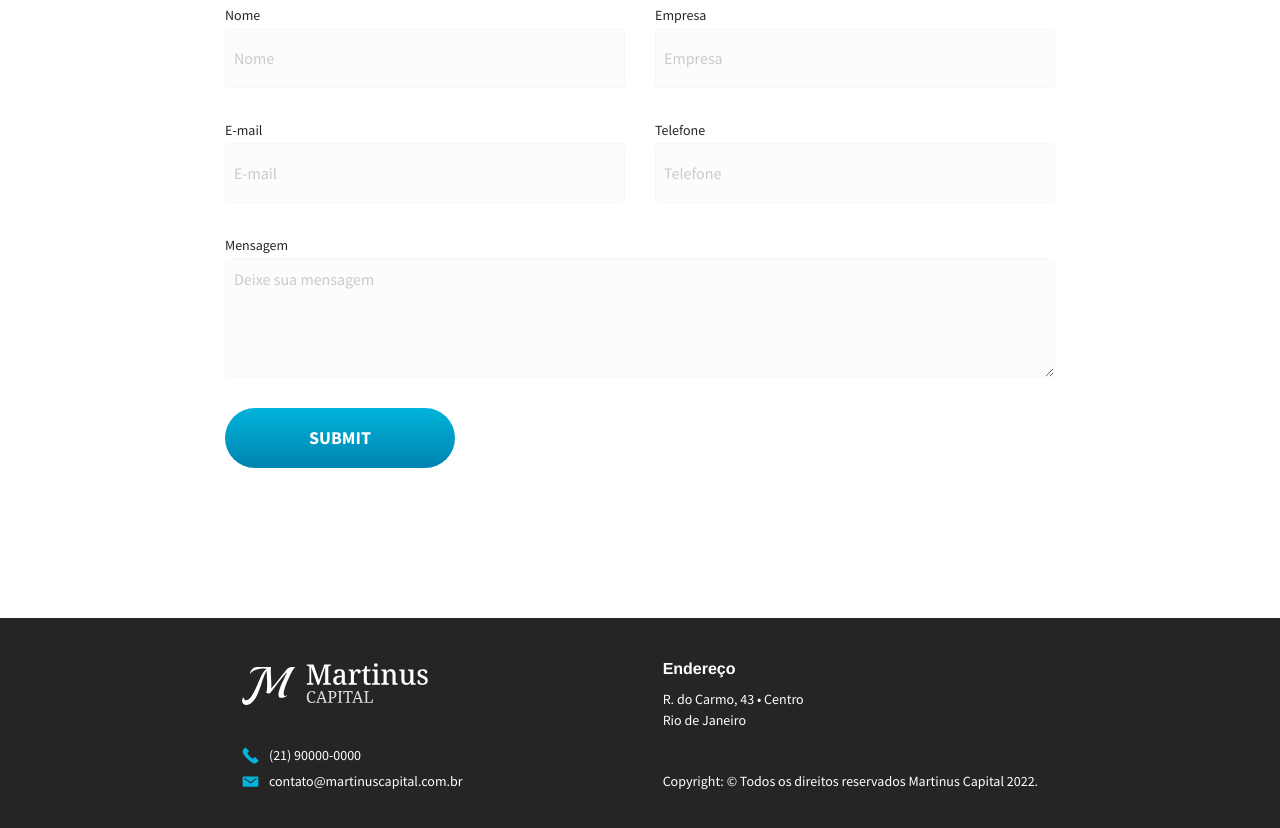
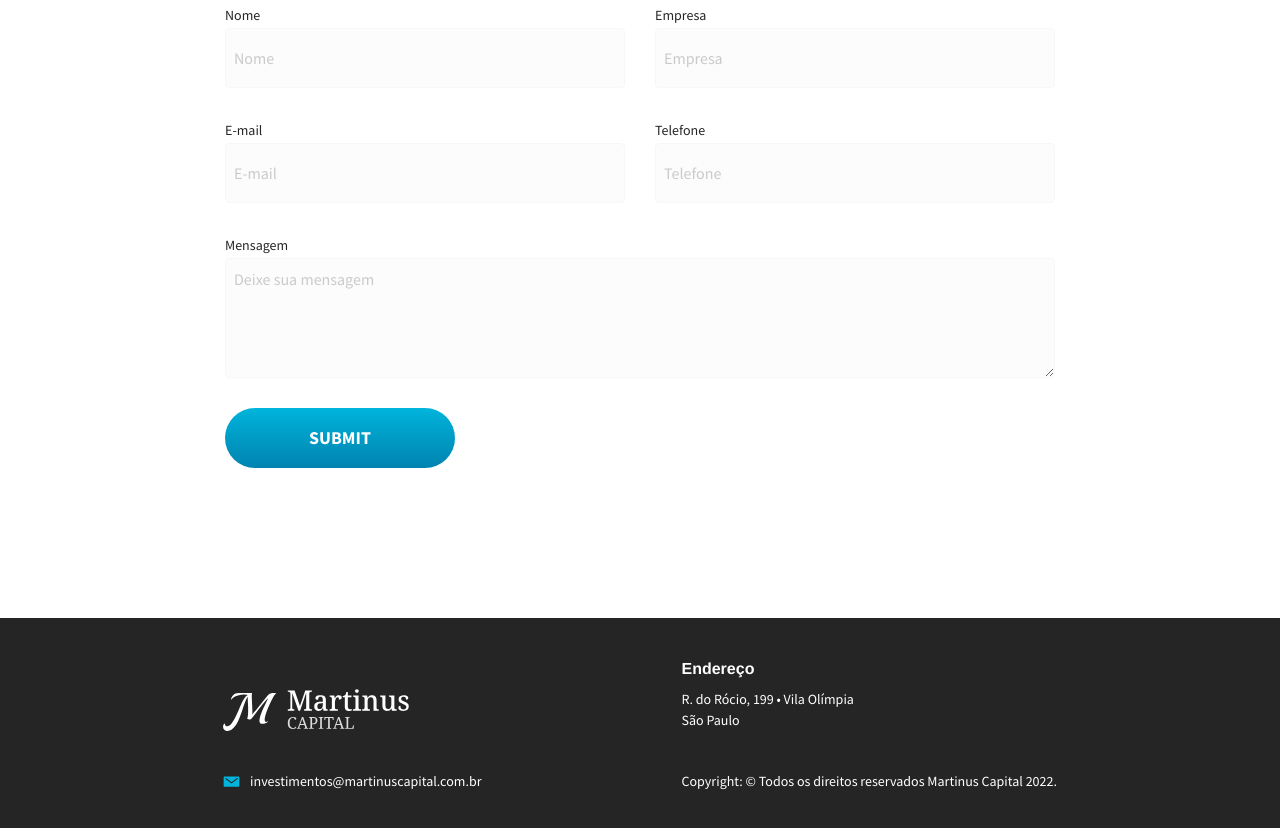
Before and after one commit to martinuscapital/martinuscapital, a website: page index.html in a window 1280 px wide. Shown: the part 5092-5920 px from the top of the page. Drawn offline with Linux system fonts and the light colour scheme.

Commit message:
Atualiza dados do footer

```diff
--- a/index.html
+++ b/index.html
@@ -432,14 +432,14 @@
 									<div class="footer-content">
 										<img src="images/logos/logo-martinus-capital.svg" class="logo" alt="logo Martinus Capital" title="Martinus Capital">
 										<div class="contact-info-wrap">
-											<div class="contact-info"><img src="images/icon-phone.svg"> (21) 90000-0000</div>
-											<div class="contact-info"><img src="images/icon-mail.svg"> contato@martinuscapital.com.br</div>
+											<!-- <div class="contact-info"><img src="images/icon-phone.svg"> (21) 90000-0000</div> -->
+											<div class="contact-info"><img src="images/icon-mail.svg"> investimentos@martinuscapital.com.br</div>
 										</div>
 									</div>
 									<div class="footer-content">
 										<div class="address"><h6><b>Endereço</b></h6>
-											R. do Carmo, 43 • Centro<br>
-											Rio de Janeiro
+											R. do Rócio, 199 • Vila Olímpia<br>
+											São Paulo
 										</div>
 										<span class="copyright">Copyright: © Todos os direitos reservados Martinus Capital 2022.</span>
 									</div>
```
